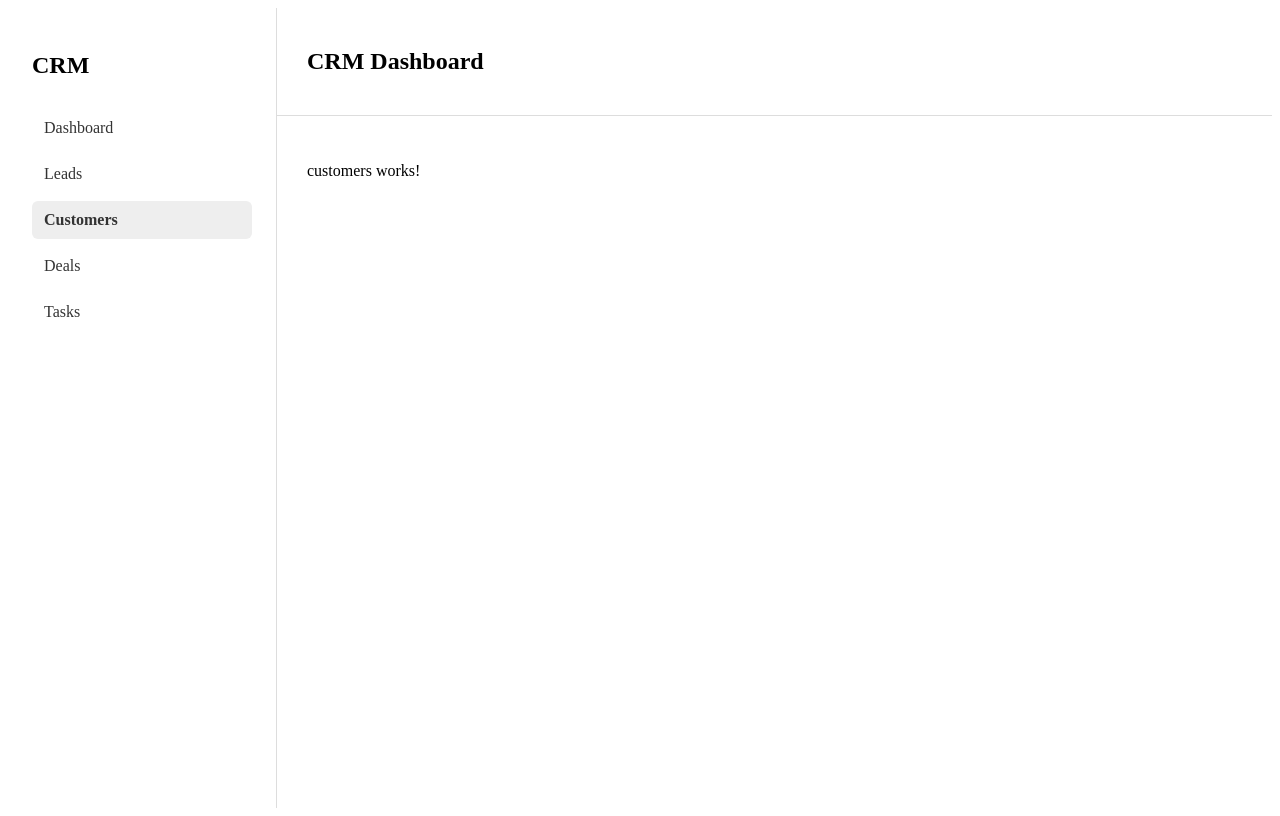
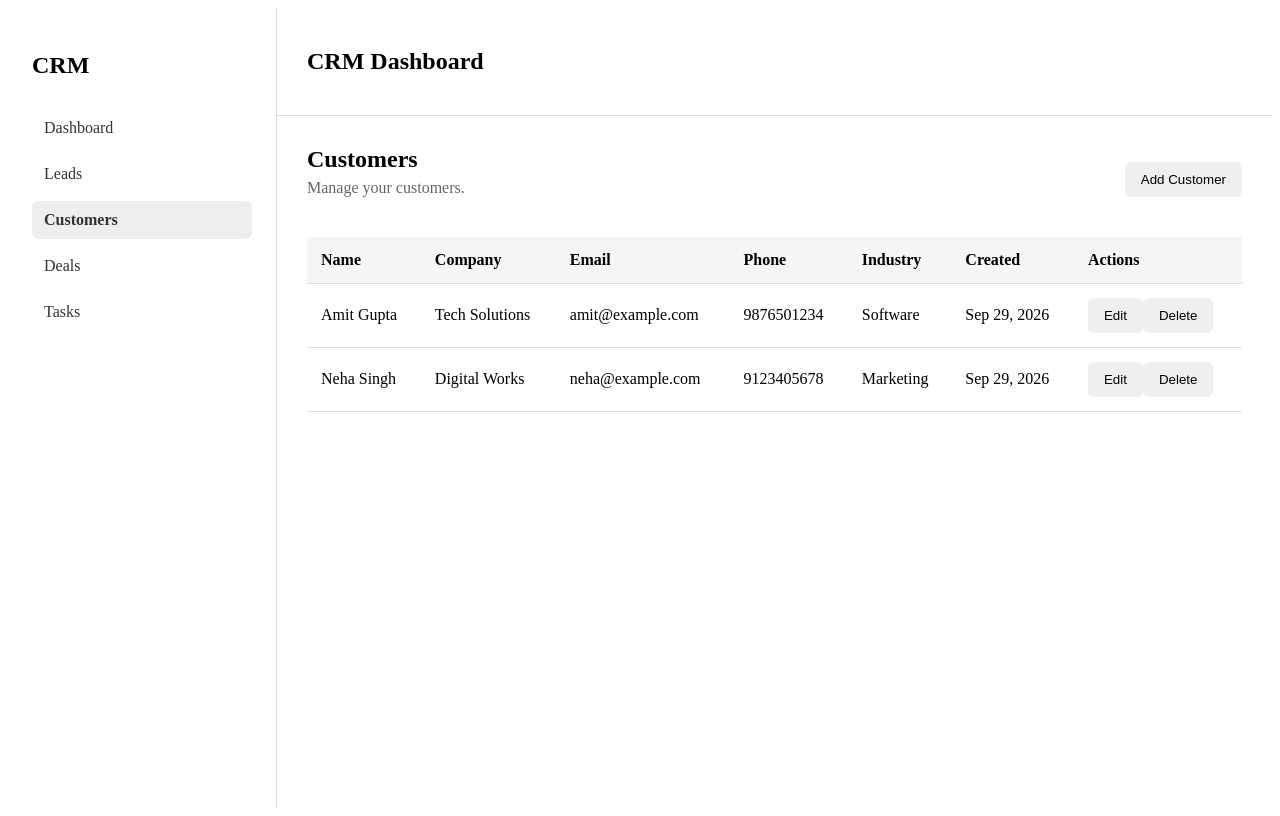
Before and after one commit to ajay020/ng-CRM, an Angular app: page /customers in a window 1280 px wide. Built offline with nearby package versions, Linux system fonts and the light colour scheme.

Commit message:
feat - implement customers CRUD operations

```diff
--- /dev/null
+++ b/src/app/models/customer.ts
@@ -0,0 +1,9 @@
+export interface Customer {
+  id: number;
+  name: string;
+  email: string;
+  phone: string;
+  company: string;
+  industry: string;
+  createdAt: Date;
+}
--- a/src/app/pages/customers/customers.html
+++ b/src/app/pages/customers/customers.html
@@ -1 +1,91 @@
-<p>customers works!</p>
+<div class="page-header">
+  <div>
+    <h1>Customers</h1>
+    <p>Manage your customers.</p>
+  </div>
+
+  <button type="button" (click)="openForm()">Add Customer</button>
+</div>
+
+@if (showForm) {
+  <div class="form-container">
+    <h2>
+      {{ editingCustomerId === null ? 'Add Customer' : 'Edit Customer' }}
+    </h2>
+
+    <form [formGroup]="customerForm" (ngSubmit)="submit()">
+      <div class="form-group">
+        <label for="name">Name</label>
+        <input id="name" type="text" formControlName="name" />
+
+        @if (customerForm.controls.name.touched && customerForm.controls.name.invalid) {
+          <small>Name is required.</small>
+        }
+      </div>
+
+      <div class="form-group">
+        <label for="email">Email</label>
+        <input id="email" type="email" formControlName="email" />
+
+        @if (customerForm.controls.email.touched && customerForm.controls.email.invalid) {
+          <small>Enter a valid email.</small>
+        }
+      </div>
+
+      <div class="form-group">
+        <label for="phone">Phone</label>
+        <input id="phone" type="tel" formControlName="phone" />
+      </div>
+
+      <div class="form-group">
+        <label for="company">Company</label>
+        <input id="company" type="text" formControlName="company" />
+      </div>
+
+      <div class="form-group">
+        <label for="industry">Industry</label>
+        <input id="industry" type="text" formControlName="industry" />
+      </div>
+
+      <div class="form-actions">
+        <button type="submit">
+          {{ editingCustomerId === null ? 'Save Customer' : 'Update Customer' }}
+        </button>
+        <button type="button" (click)="closeForm()">Cancel</button>
+      </div>
+    </form>
+  </div>
+}
+
+<div class="table-container">
+  <table>
+    <thead>
+      <tr>
+        <th>Name</th>
+        <th>Company</th>
+        <th>Email</th>
+        <th>Phone</th>
+        <th>Industry</th>
+        <th>Created</th>
+        <th>Actions</th>
+      </tr>
+    </thead>
+
+    <tbody>
+      @for (customer of customers(); track customer.id) {
+        <tr>
+          <td>{{ customer.name }}</td>
+          <td>{{ customer.company }}</td>
+          <td>{{ customer.email }}</td>
+          <td>{{ customer.phone }}</td>
+          <td>{{ customer.industry }}</td>
+          <td>{{ customer.createdAt | date }}</td>
+          <td>
+            <button (click)="openEditForm(customer)" type="button">Edit</button>
+            <button (click)="deleteCustomer(customer.id)" type="button">Delete</button>
+          </td>
+        </tr>
+      }
+    </tbody>
+  </table>
+</div>
--- a/src/app/pages/customers/customers.scss
+++ b/src/app/pages/customers/customers.scss
@@ -0,0 +1,67 @@
+.page-header {
+  display: flex;
+  justify-content: space-between;
+  align-items: center;
+  margin-bottom: 24px;
+}
+
+.page-header h1 {
+  margin: 0;
+}
+
+.page-header p {
+  margin-top: 6px;
+  color: #666;
+}
+
+button {
+  padding: 10px 16px;
+  border: none;
+  border-radius: 6px;
+  cursor: pointer;
+}
+
+.table-container {
+  overflow-x: auto;
+}
+
+table {
+  width: 100%;
+  border-collapse: collapse;
+}
+
+th,
+td {
+  padding: 14px;
+  text-align: left;
+  border-bottom: 1px solid #ddd;
+}
+
+th {
+  background: #f5f5f5;
+}
+
+.form-container {
+  margin-bottom: 30px;
+  padding: 24px;
+  border: 1px solid #ddd;
+  border-radius: 8px;
+}
+
+.form-group {
+  display: flex;
+  flex-direction: column;
+  gap: 6px;
+}
+
+.form-group input {
+  padding: 10px;
+  border: 1px solid #ccc;
+  border-radius: 6px;
+  font: inherit;
+}
+
+.form-actions {
+  display: flex;
+  gap: 10px;
+}
--- a/src/app/pages/customers/customers.ts
+++ b/src/app/pages/customers/customers.ts
@@ -1,9 +1,92 @@
-import { Component } from '@angular/core';
+import { Component, inject } from '@angular/core';
+import { FormControl, FormGroup, ReactiveFormsModule, Validators } from '@angular/forms';
+import { DatePipe } from '@angular/common';
+import { CustomerService } from '../../services/customer';
+import { Customer } from '../../models/customer';
 
 @Component({
   selector: 'app-customers',
-  imports: [],
+  imports: [DatePipe, ReactiveFormsModule],
   templateUrl: './customers.html',
   styleUrl: './customers.scss',
 })
-export class Customers {}
+export class Customers {
+  private customerService = inject(CustomerService);
+
+  customers = this.customerService.getCustomers();
+
+  showForm = false;
+
+  editingCustomerId: number | null = null;
+
+  customerForm = new FormGroup({
+    name: new FormControl('', {
+      nonNullable: true,
+      validators: [Validators.required],
+    }),
+
+    email: new FormControl('', {
+      nonNullable: true,
+      validators: [Validators.required, Validators.email],
+    }),
+
+    phone: new FormControl('', {
+      nonNullable: true,
+      validators: [Validators.required],
+    }),
+
+    company: new FormControl('', {
+      nonNullable: true,
+      validators: [Validators.required],
+    }),
+
+    industry: new FormControl('', {
+      nonNullable: true,
+      validators: [Validators.required],
+    }),
+  });
+
+  openForm() {
+    this.showForm = true;
+  }
+
+  closeForm() {
+    this.showForm = false;
+
+    this.customerForm.reset();
+  }
+
+  deleteCustomer(id: number) {
+    this.customerService.deleteCustomer(id);
+  }
+
+  submit() {
+    if (this.customerForm.invalid) {
+      this.customerForm.markAllAsTouched();
+      return;
+    }
+
+    const data = this.customerForm.getRawValue();
+
+    if (this.editingCustomerId == null) {
+      this.customerService.addCustomer(data);
+    } else {
+      this.customerService.updateCustomer(this.editingCustomerId, data);
+    }
+
+    this.closeForm();
+  }
+
+  openEditForm(customer: Customer) {
+    this.showForm = true;
+    this.editingCustomerId = customer.id;
+
+    this.customerForm.patchValue({
+      name: customer.name,
+      email: customer.email,
+      phone: customer.phone,
+      company: customer.company,
+      industry: customer.industry,
+    });
+  }
+}
--- /dev/null
+++ b/src/app/services/customer.ts
@@ -0,0 +1,56 @@
+import { Injectable, signal } from '@angular/core';
+import { Customer } from '../models/customer';
+
+@Injectable({
+  providedIn: 'root',
+})
+export class CustomerService {
+  private customers = signal<Customer[]>([
+    {
+      id: 1,
+      name: 'Amit Gupta',
+      email: 'amit@example.com',
+      phone: '9876501234',
+      company: 'Tech Solutions',
+      industry: 'Software',
+      createdAt: new Date(),
+    },
+    {
+      id: 2,
+      name: 'Neha Singh',
+      email: 'neha@example.com',
+      phone: '9123405678',
+      company: 'Digital Works',
+      industry: 'Marketing',
+      createdAt: new Date(),
+    },
+  ]);
+
+  getCustomers() {
+    return this.customers.asReadonly();
+  }
+
+  addCustomer(customer: Omit<Customer, 'id' | 'createdAt'>) {
+    const newCustomer: Customer = {
+      ...customer,
+      id: Date.now(),
+      createdAt: new Date(),
+    };
+
+    this.customers.update((currentCustomers) => [...currentCustomers, newCustomer]);
+  }
+
+  updateCustomer(id: number, updates: Omit<Customer, 'id' | 'createdAt'>) {
+    this.customers.update((currentCustomers) =>
+      currentCustomers.map((customer) =>
+        customer.id === id ? { ...customer, ...updates } : customer,
+      ),
+    );
+  }
+
+  deleteCustomer(id: number) {
+    this.customers.update((currentCustomers) =>
+      currentCustomers.filter((customer) => customer.id !== id),
+    );
+  }
+}
```
Also changed, not shown: 1 other file (tests, documents, lock files or other folders).
